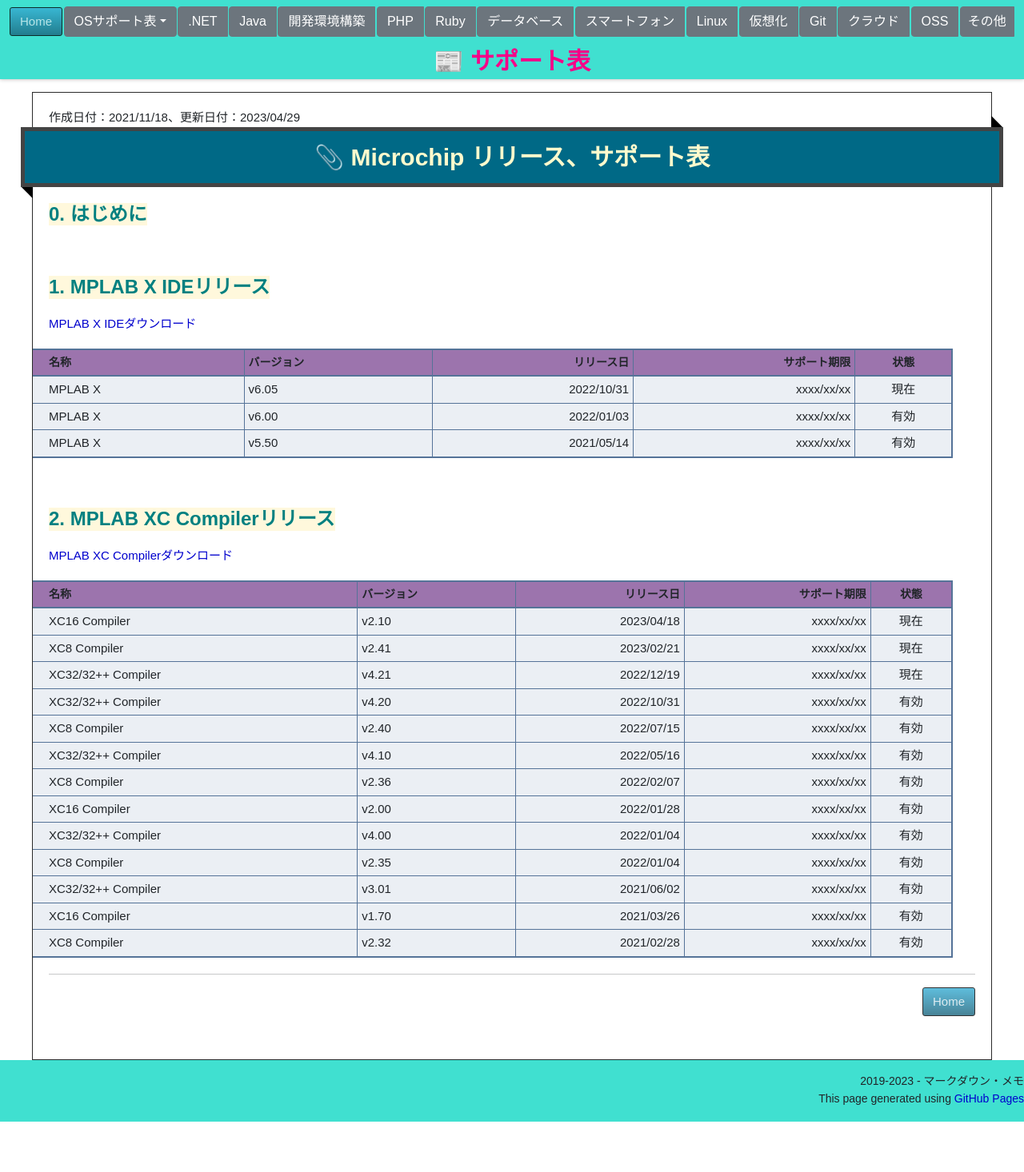
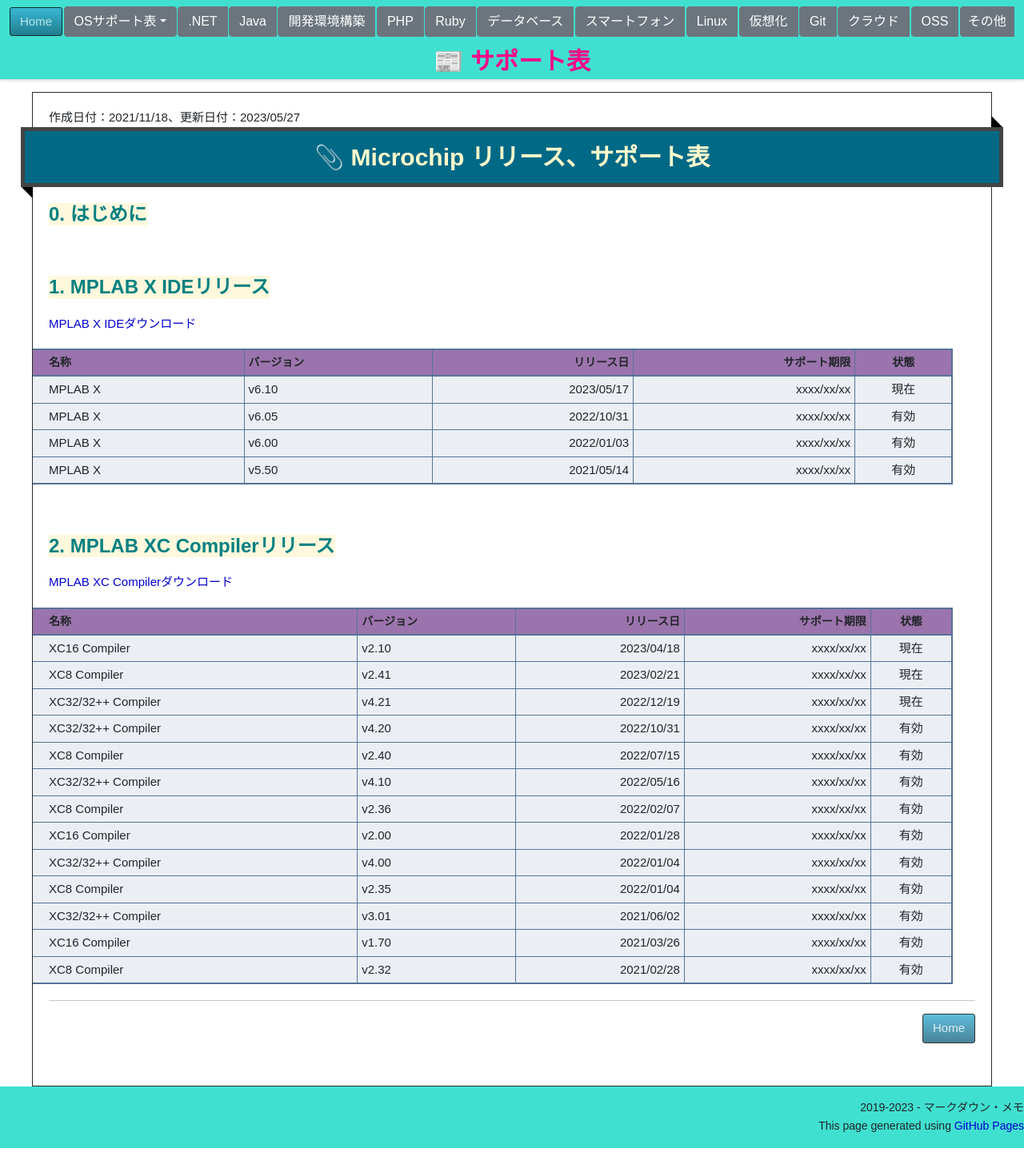
Before and after one commit to person-carrying-water/person-carrying-water.github.io, a Jekyll site: the page built from Contents/Electronic/MicrochipRelease.md, in a window 1280 px wide. Shown: the whole page at 80% size. Built offline with Jekyll 4.4.1, drawn with Linux system fonts in a browser that asks for light colours; nearby versions of some CDN libraries; emoji names are drawn with the system emoji font; before the commit the page ends 1433 px from its top, so only the background shows below that.

Commit message:
Win230527

```diff
--- a/Contents/Electronic/MicrochipRelease.md
+++ b/Contents/Electronic/MicrochipRelease.md
@@ -3,7 +3,7 @@
 title: ":newspaper: サポート表"
 description: ":paperclip: Microchip リリース、サポート表"
 date: "2021/11/18"
-lastmod: "2023/04/29"
+lastmod: "2023/05/27"
 ---
 
 ## 0. はじめに
@@ -15,7 +15,8 @@
 
 | 名称      | バージョン  | リリース日 | サポート期限 |   状態  |
 | :-------- | :--------- | ---------: | -----------: | :-----: |
-| MPLAB X   | v6.05      | 2022/10/31 | xxxx/xx/xx   |   現在  |
+| MPLAB X   | v6.10      | 2023/05/17 | xxxx/xx/xx   |   現在  |
+| MPLAB X   | v6.05      | 2022/10/31 | xxxx/xx/xx   |   有効  |
 | MPLAB X   | v6.00      | 2022/01/03 | xxxx/xx/xx   |   有効  |
 | MPLAB X   | v5.50      | 2021/05/14 | xxxx/xx/xx   |   有効  |
 
```
